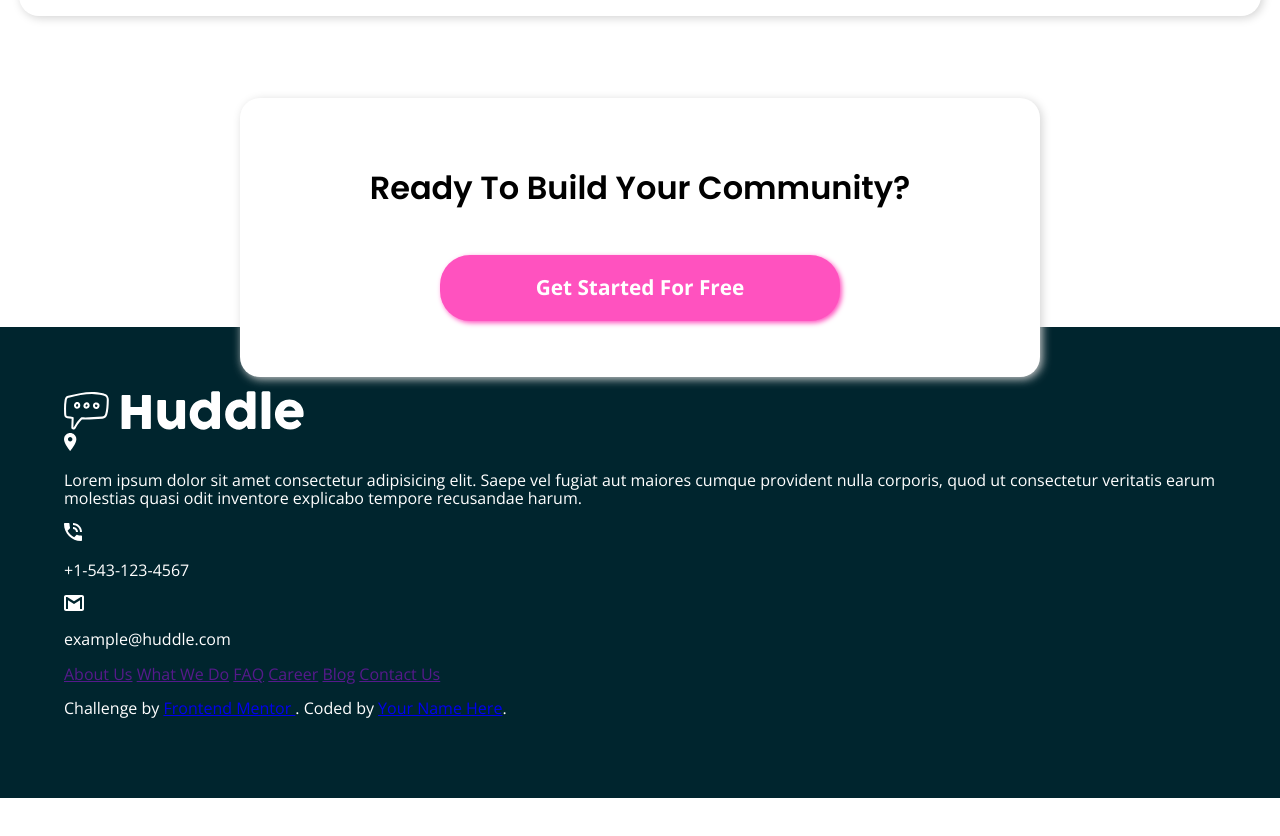
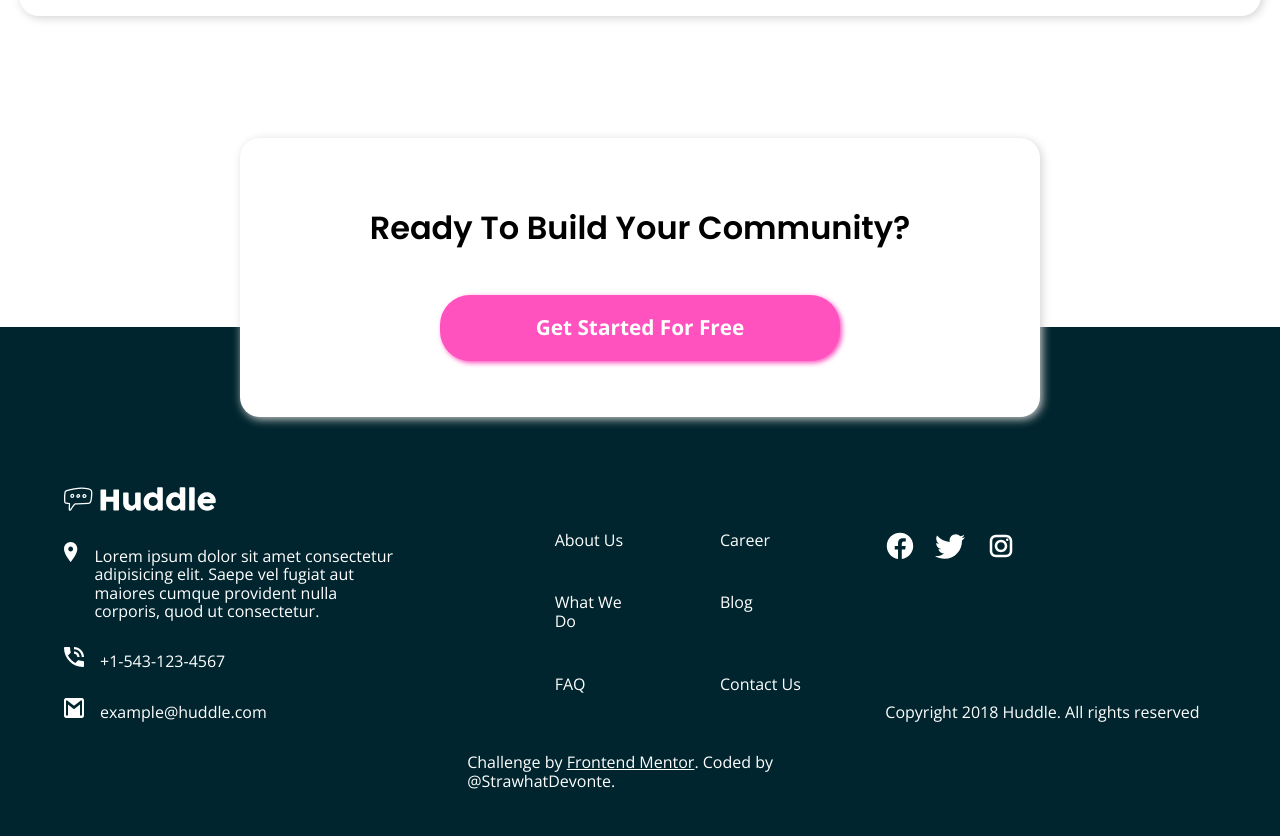
Before and after one commit to devontecpennamon/huddle-landing-page, a plain HTML site: page index.html in a window 1280 px wide. Shown: the part 2104-2940 px from the top of the page. Before the commit the page ends 2902 px from the top, so only its background shows below. Drawn offline with nearby package versions, Linux system fonts and the light colour scheme.

Commit message:
Desktop design completed

```diff
--- a/css/style.css
+++ b/css/style.css
@@ -31,6 +31,11 @@ button {
   border-radius: 30px;
   padding: 0.8rem 4rem;
   font-weight: bold;
+  transition-duration: 0.4s;
+}
+
+button:hover {
+  cursor: pointer;
 }
 
 .container {
@@ -41,6 +46,10 @@ button {
 
 .flex {
   display: flex;
+}
+
+.grid {
+  display: grid;
 }
 
 /* hero styles start */
@@ -65,6 +74,10 @@ button {
 .hero-header button {
   background-color: white;
   box-shadow: 2px 2px 10px lightgray;
+}
+
+.hero-header button:hover {
+  color: #808e9a;
 }
 
 .hero-content {
@@ -151,7 +164,7 @@ button {
   align-items: center;
 
   z-index: 1;
-  transform: translate(0px, 50px);
+  transform: translate(0px, 90px);
 }
 
 .hover-thing h2 {
@@ -169,6 +182,11 @@ button {
   font-size: 1.3rem;
 }
 
+.hover-thing button:hover,
+.hero-text button:hover {
+  background-color: #ff9adb;
+}
+
 .hover-thing * {
   margin: 1.5rem;
 }
@@ -176,8 +194,57 @@ button {
 
 /* footer styles start */
 footer {
-  padding: 4rem 4rem;
+  padding: 10rem 4rem 4rem 4rem;
   background-color: var(--color-dark-cyan);
   color: white;
 }
+
+.small-logo {
+  max-width: 152px;
+}
+
+.footer-content {
+  grid-template-columns: repeat(3, 1fr);
+  column-gap: 5rem;
+  margin: 1rem 0;
+}
+
+.footer-left {
+  align-items: baseline;
+}
+
+.footer-left img {
+  width: 20px;
+  height: 20px;
+  margin-right: 1rem;
+}
+
+.footer-middle {
+  grid-template-columns: repeat(2, 1fr);
+}
+
+.footer-middle a {
+  text-decoration: none;
+  color: white;
+  padding-left: 5rem;
+}
+
+.footer-right {
+  flex-direction: column;
+  justify-content: space-between;
+}
+
+.footer-right img {
+  width: 30px;
+  height: 30px;
+  margin-right: 1rem;
+}
+
+.attribution {
+  width: 30%;
+  margin: auto;
+}
+.attribution a {
+  color: white;
+}
 /* footer styles end */
--- a/index.html
+++ b/index.html
@@ -88,45 +88,55 @@
     <!-- end main -->
     <!-- begin footer -->
     <footer class="">
-      <div>
-        <img src="./images/logo-white.svg" alt="" />
-        <div>
+      <img src="./images/logo-white.svg" alt="" class="small-logo" />
+
+      <div class="grid footer-content">
+        <div class="">
+          <div class="flex footer-left">
             <img src="./images/icon-location.svg" alt="" />
             <p>
               Lorem ipsum dolor sit amet consectetur adipisicing elit. Saepe vel
               fugiat aut maiores cumque provident nulla corporis, quod ut
-            consectetur veritatis earum molestias quasi odit inventore explicabo
-            tempore recusandae harum.
+              consectetur.
             </p>
           </div>
-        <div>
+          <div class="flex footer-left">
             <img src="./images/icon-phone.svg" alt="" />
             <p>+1-543-123-4567</p>
           </div>
-        <div>
+          <div class="flex footer-left">
             <img src="./images/icon-email.svg" alt="" />
             <p>example@huddle.com</p>
           </div>
         </div>
-      <div>
+
+        <div class="grid footer-middle">
           <a href="">About Us</a>
+          <a href="">Career</a>
           <a href="">What We Do</a>
+          <a href="">Blog</a>
           <a href="">FAQ</a>
-        <a href="">Career</a>
-        <a href="">Blog</a>
           <a href="">Contact Us</a>
         </div>
+
+        <div class="flex footer-right">
           <div>
-        <div></div>
-        <p></p>
+            <a href="#"><img src="./images/icon-facebook.svg" alt="" /></a>
+            <a href="#"><img src="./images/icon-twitter.svg" alt="" /></a>
+            <a href="#"><img src="./images/icon-instagram.svg" alt="" /></a>
+          </div>
+          <p>Copyright 2018 Huddle. All rights reserved</p>
+        </div>
       </div>
 
+      <div>
         <p class="attribution">
           Challenge by
           <a href="https://www.frontendmentor.io?ref=challenge" target="_blank">
-          Frontend Mentor </a
-        >. Coded by <a href="#">Your Name Here</a>.
+            Frontend Mentor</a
+          >. Coded by @StrawhatDevonte.
         </p>
+      </div>
     </footer>
     <!-- end footer -->
   </body>
```
Also changed, not shown: images/icon-facebook.svg (added), images/icon-instagram.svg (added), images/icon-twitter.svg (added). Lines whose indentation alone changed are shown as unchanged.
